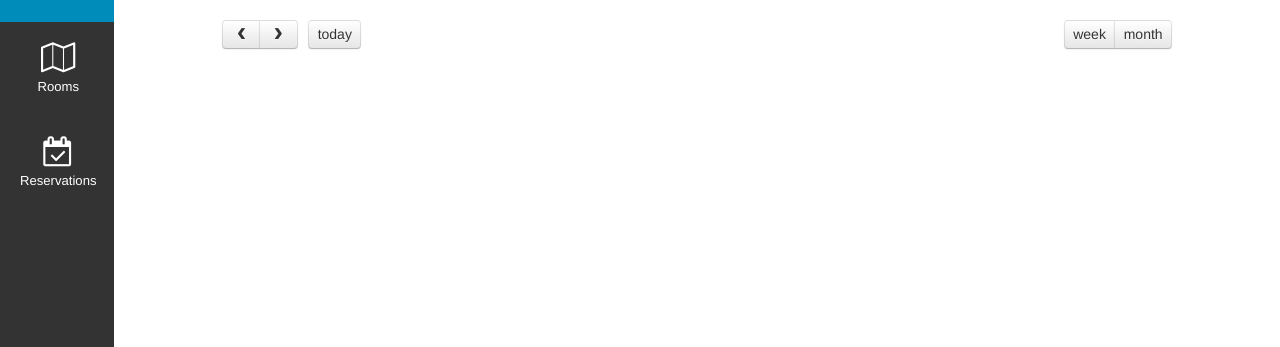
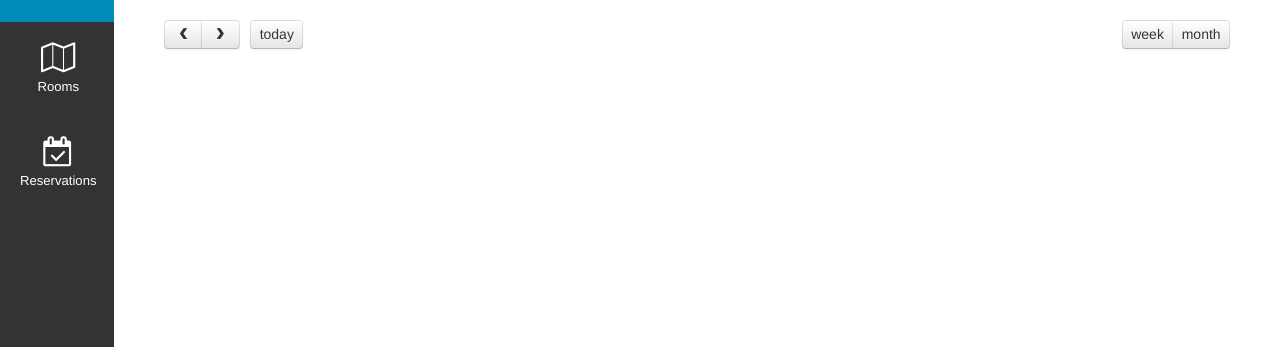
Before and after one commit to kviktor/arrr, a Django app: page /home/ in a window 1280 px wide. Shown: the part 73-420 px from the top of the page. Run offline with Django 3.2, Linux system fonts and the light colour scheme; data that the repository does not hold is empty; some libraries are stand-ins or nearby versions.

Commit message:
arrr: remove calendar max width

```diff
--- a/arrr/static/css/styles.css
+++ b/arrr/static/css/styles.css
@@ -130,7 +130,6 @@ form .textInput, form small.error, form .textarea, form .checkboxinput {
 
 /* calendar styles */
 #calendar {
-  max-width: 950px;
   margin: auto;
 }
 
```
